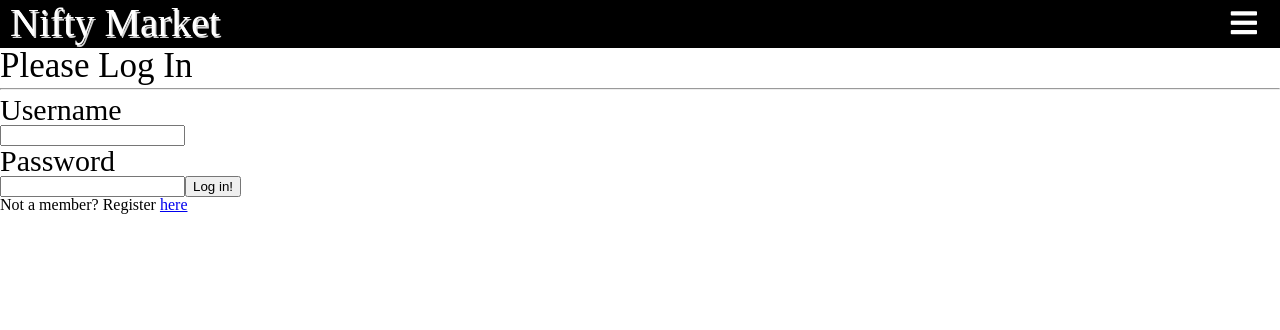
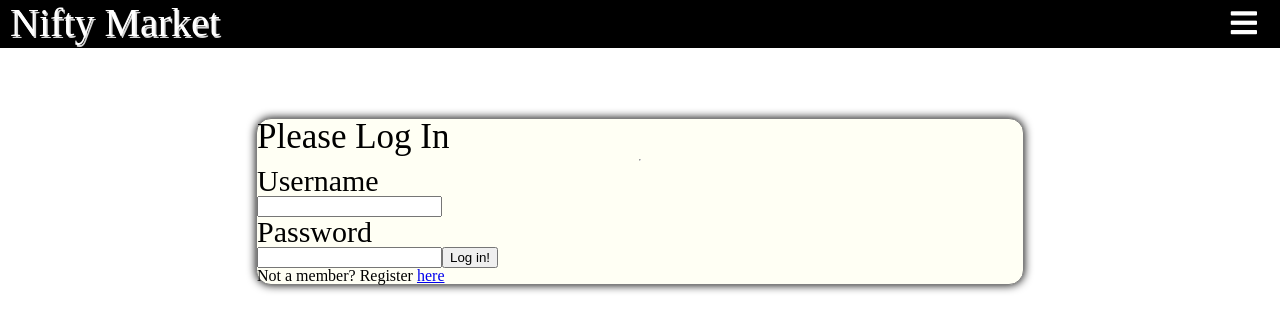
Before and after one commit to nifty-markets-build/nifty-front-end, a React (Create React App) app in the folder master/: page /login in a window 1280 px wide. Shown: the top 330 px of the page. Built offline with nearby package versions, Linux system fonts and the light colour scheme.

Commit message:
Random changes

```diff
--- a/master/src/comps/Auth/LogIn/LogIn.js
+++ b/master/src/comps/Auth/LogIn/LogIn.js
@@ -33,7 +33,7 @@ class Login extends Component {
 
   render() {
     return(
-      <div className=''>
+      <div className='auth-cont'>
         <div className='auth-box'>
           <h2>Please Log In</h2>
           <hr className='hr' />
--- a/master/src/design/css/index.css
+++ b/master/src/design/css/index.css
@@ -211,3 +211,19 @@ img {
   background-color: white;
   transition: 1s;
 }
+.auth-cont {
+  display: flex;
+  width: 100%;
+  height: auto;
+  margin: 0 auto;
+}
+.auth-cont .auth-box {
+  border: 1px solid grey;
+  display: flex;
+  width: 60%;
+  flex-direction: column;
+  margin: 7rem auto;
+  background-color: #fffff4;
+  border-radius: 15px;
+  box-shadow: 0 0 10px #000000;
+}
--- a/master/src/design/less/comp/Auth.less
+++ b/master/src/design/less/comp/Auth.less
@@ -1,3 +1,17 @@
-.auth-box {
+.auth-cont {
+  display: flex;
+  width: 100%;
+  height: auto;
+  margin: 0 auto;
 
+  .auth-box {
+    border: 1px solid grey;
+    display: flex;
+    width: 60%;
+    flex-direction: column;
+    margin: 7rem auto;
+    background-color: @card-bk;
+    border-radius: 15px;
+    box-shadow: 0 0 10px #000000;
+  }
 }
--- a/master/src/design/less/index.less
+++ b/master/src/design/less/index.less
@@ -8,3 +8,4 @@
 
 //COMPONENT STYLES-
 @import 'comp/NavBar.less';
+@import 'comp/Auth.less';
```
